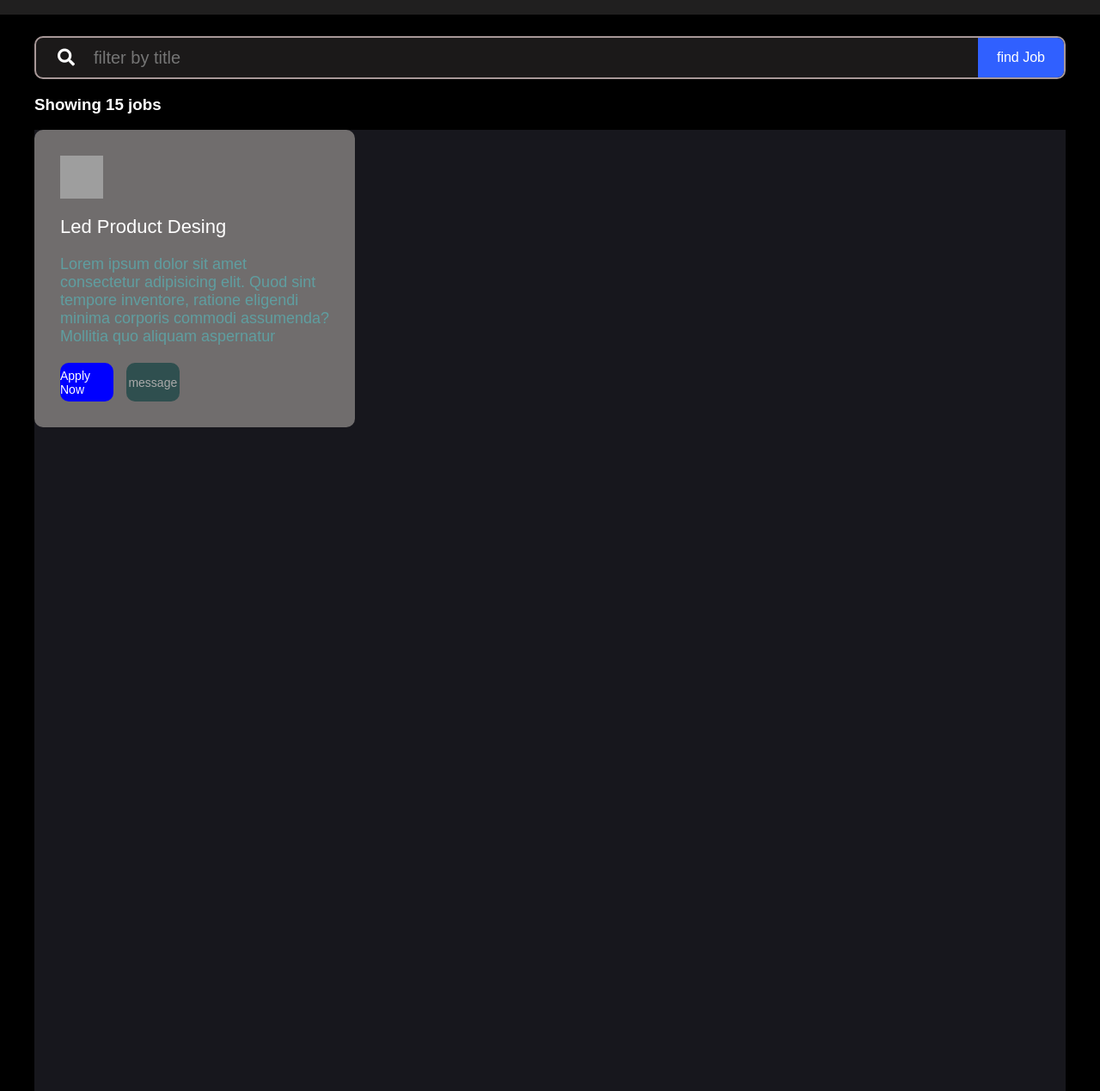
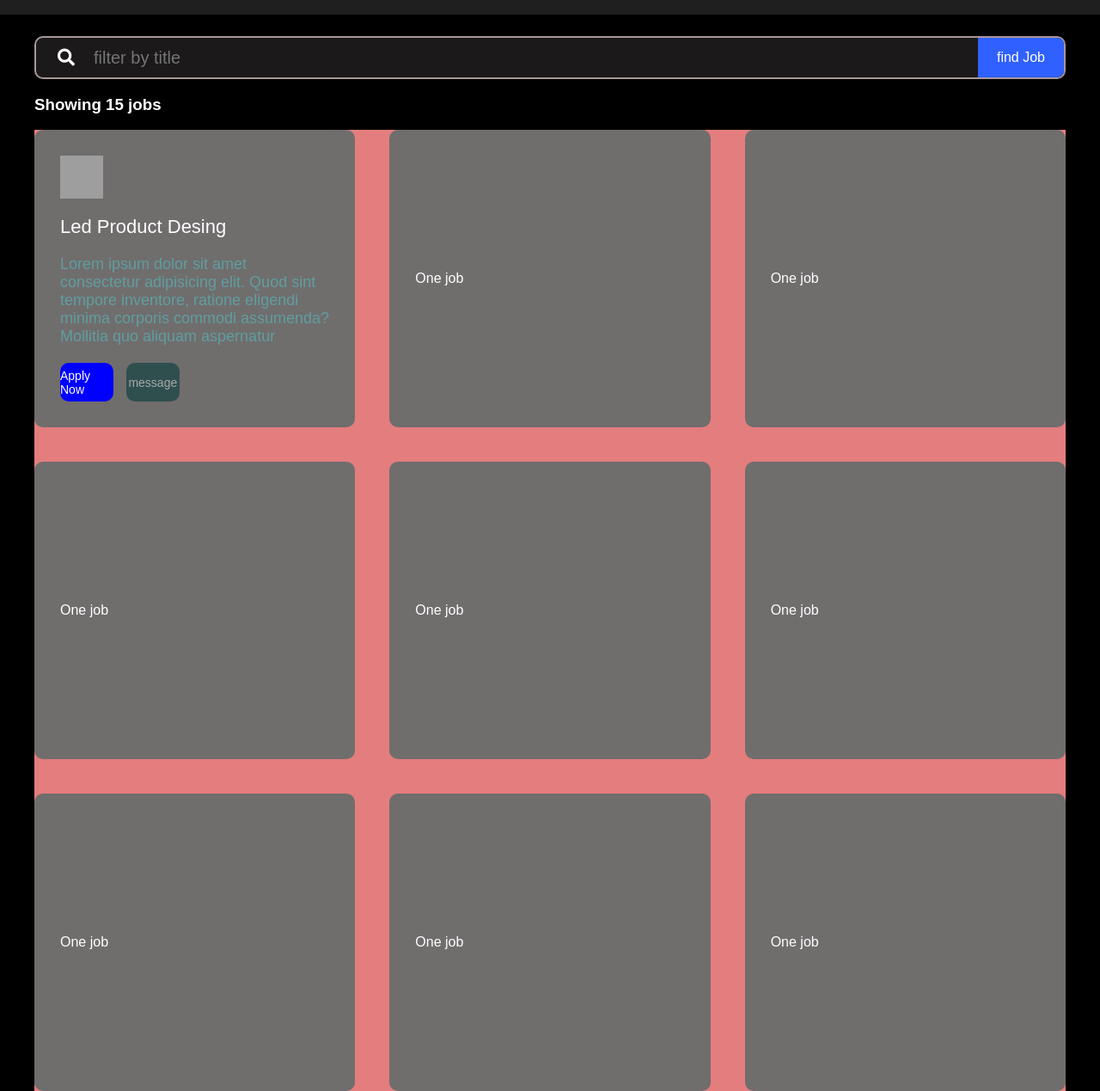
Before and after one commit to AshishThakur10/searchjob, a plain HTML site: page index.html in a window 1280 px wide. Shown: the part 53-1322 px from the top of the page at 86% size. Drawn offline with Linux system fonts and the light colour scheme; grey boxes are pictures that could not be loaded.

Commit message:
bus fixes

```diff
--- a/index.html
+++ b/index.html
@@ -38,6 +38,7 @@
             </div>
         </div>
     </div>
+
     <div class="jobs-list">
         <h3>Showing 15 jobs</h3>
         <div class="jobs-container">
@@ -64,6 +65,32 @@
                      </div>
             </div>
 
+        </div>
+
+            <div class="job-tile">
+               One job
+            </div>
+            <div class="job-tile">
+                One job
+             </div>
+             <div class="job-tile">
+                One job
+             </div>
+             <div class="job-tile">
+                One job
+             </div>
+             <div class="job-tile">
+                One job
+             </div>
+             <div class="job-tile">
+                One job
+             </div>
+             <div class="job-tile">
+                One job
+             </div>
+             <div class="job-tile">
+                One job
+             </div>
 
         </div>
     </div>
--- a/js/script.js
+++ b/js/script.js
@@ -17,26 +17,21 @@ function getJobs() {
 }
 
 function showJobs(jobs) {
-    console.log("Jobs in showjobs", jobs);
     let jobsContainer = document.querySelector(".job-container");
     console.log(jobsContainer);
-    let jobsHTML = ""
-
-
-    jobs.forEach(job =>{
+    let jobsHTML = "";
+   jobs.forEach(job =>{
         console.log(job)
-        jobs += `
+        jobsHTML += `
         <div class="Job-tile">
 
         < div class="top" >
 
             <img src="${job.logo}" />
 
-        < span class="material-icons
+        <span class="material-icons more horiz">more_horiz</span>
 
-    more horiz">more_horiz</span>
-
-    </div >
+    </div>
 
     <div class="rolename">
 
@@ -59,10 +54,9 @@ function showJobs(jobs) {
      </div>
      </div>
     </div>
-
         `
     })
-    console.log(jobsHTML)
+    console.log(jobsHTML);
     jobsContainer.innerHTML = jobsHTML;
 }
 
--- a/stylesheets/style.css
+++ b/stylesheets/style.css
@@ -82,7 +82,7 @@ header{
     max-width: 1250px;
     width: 100%;
     height: 100vh;
-    margin:0 auto;
+    margin: 0 auto;
     display: flex;
     flex-direction: column;
     padding: 0 25px;
@@ -98,7 +98,7 @@ header{
     gap: 40px;
     grid-template-columns: repeat(3, 1fr);
     grid-template-rows: repeat(3, 1fr);
-    background: rgb(23, 23, 29);
+    background: #e47d7d;
 }
 
 .job-tile{
@@ -116,7 +116,6 @@ header{
 
 .job-tile:hover{
     transform: scale(1.05);
-
 }
 
 .top{
```
